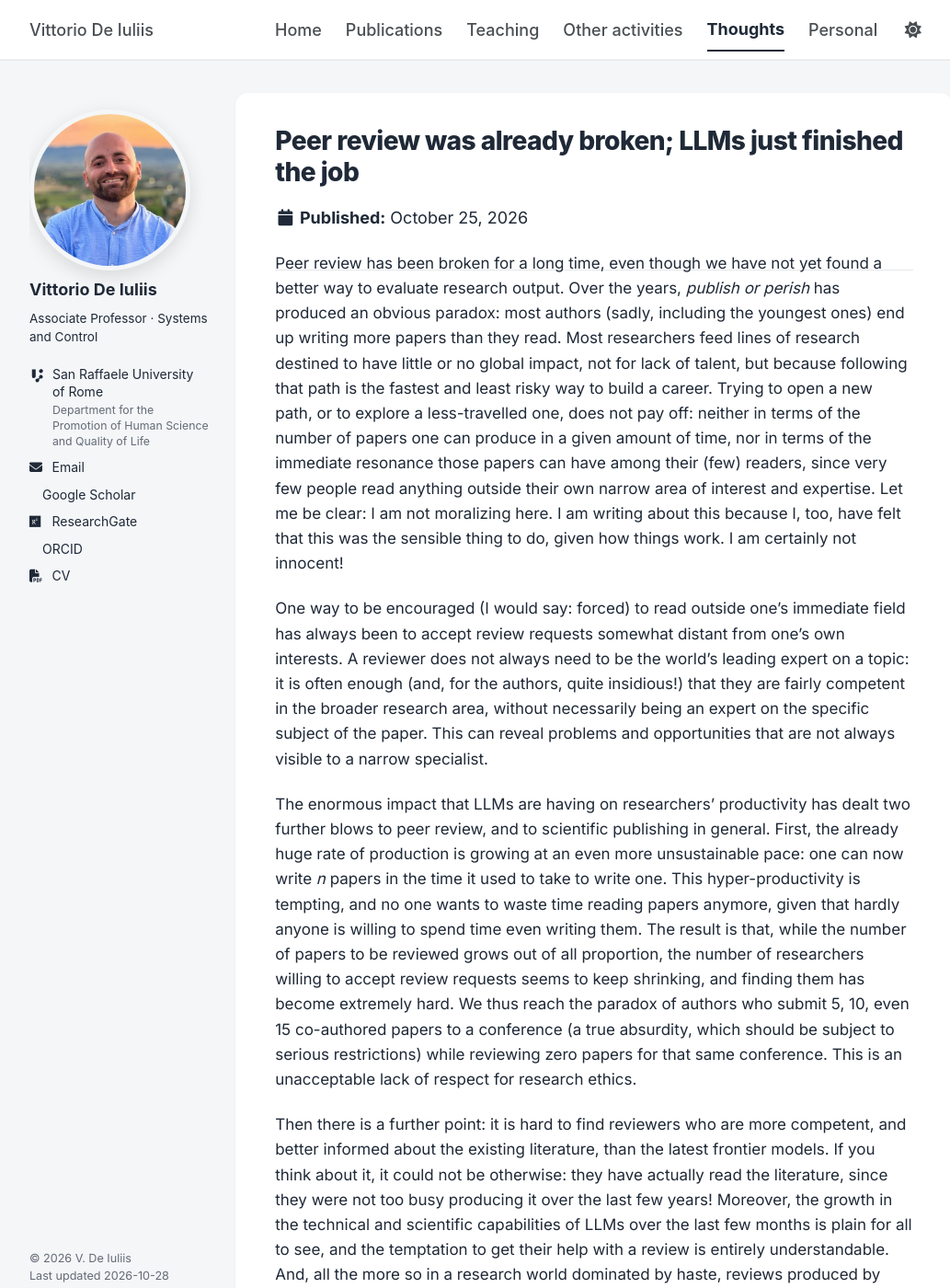
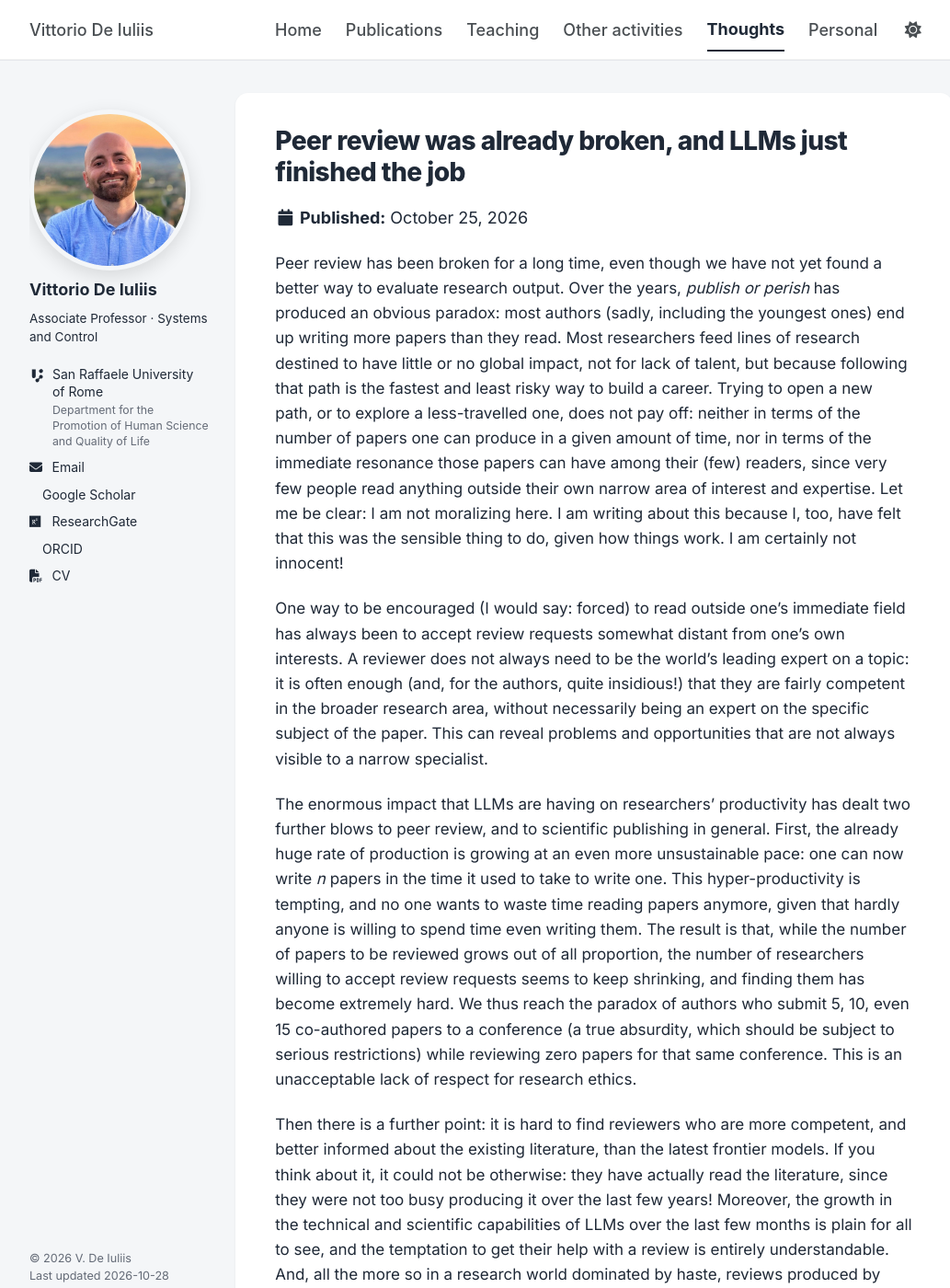
Before and after one commit to vdeiuliis/vdeiuliis.github.io, a Jekyll site: the page built from _thoughts/2026-10-25-peer-review-llms-finished-the-job.md, in a window 1280 px wide and 1400 px high. Shown: the whole window at 92% size, without its empty margins (106-1139 px from the left). Built offline with Jekyll 4.4.1, drawn with Linux system fonts in a browser that asks for light colours; comment, search, counter and statistics services are not loaded; a style sheet for code colours, icons or effects is not loaded.

Commit message:
Thoughts: new title punctuation

```diff
--- a/_sass/_custom-modern.scss
+++ b/_sass/_custom-modern.scss
@@ -371,6 +371,6 @@ table.conf-table th:nth-child(2), table.conf-table td:nth-child(2) { width: 1%;
 .thoughts-more { font-size: .9em; font-weight: 600; }
 
 /* Thoughts: comments (giscus) */
-.thoughts-comments { margin-top: 2.4em; padding-top: 1.4em; border-top: 1px solid var(--c-line); }
+.thoughts-comments { clear: both; margin-top: 2.4em; padding-top: 1.4em; border-top: 1px solid var(--c-line); }
 .thoughts-comments__title { margin-top: 0 !important; }
 .thoughts-comments__note { font-size: .85em; color: var(--c-muted); }
--- a/_thoughts/2026-10-25-peer-review-llms-finished-the-job.md
+++ b/_thoughts/2026-10-25-peer-review-llms-finished-the-job.md
@@ -1,5 +1,5 @@
 ---
-title: "Peer review was already broken; LLMs just finished the job"
+title: "Peer review was already broken, and LLMs just finished the job"
 date: 2026-10-25
 ---
 
```
Also changed, not shown: _posts/2026-10-25-thoughts-peer-review-llms.md (+1 -1 lines), images/thoughts/peer-review-llms-finished-the-job.png.
